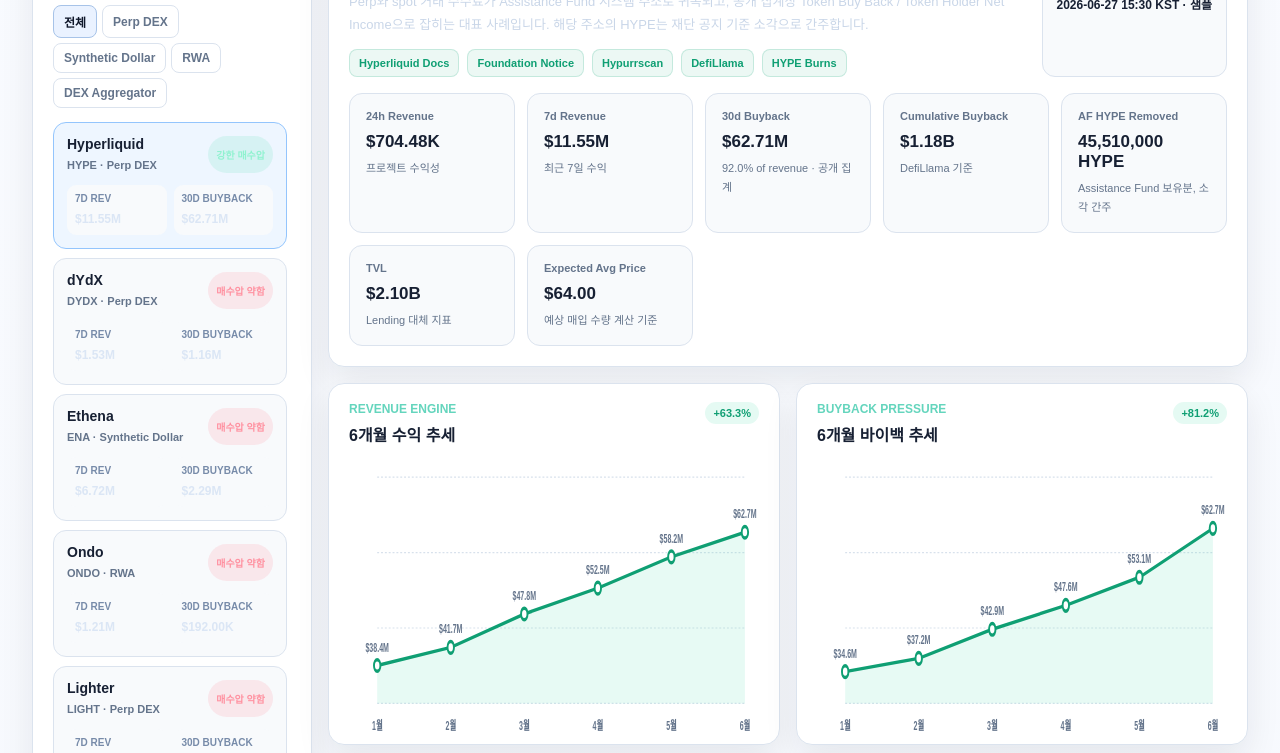
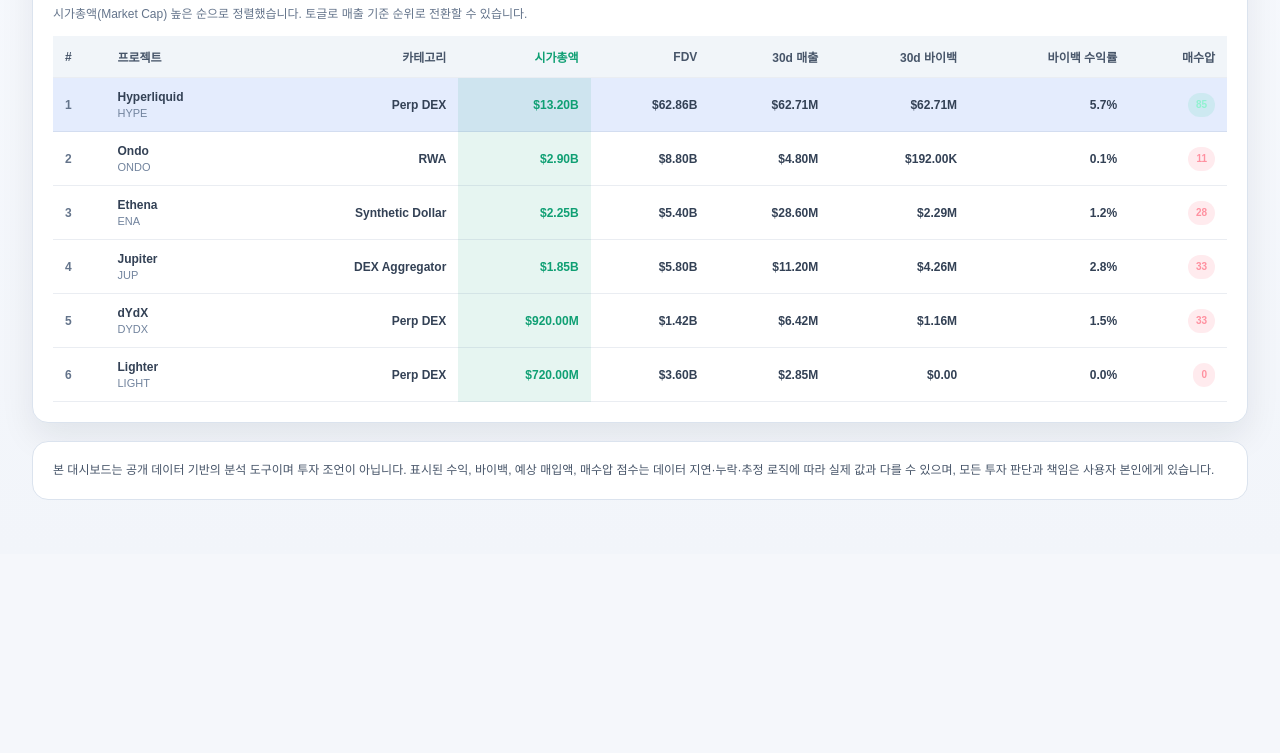
Before and after one commit to cookiee0409/crypto_dashboard, a plain HTML site: page index.html in a window 1280 px wide. Shown: the part 554-1307 px from the top of the page. After the commit the page ends 1108 px from the top, so only its background shows below. Drawn offline with Linux system fonts and the light colour scheme.

Commit message:
Add files via upload

```diff
--- a/app.js
+++ b/app.js
@@ -22,7 +22,8 @@
   selectedProjectId: "hyperliquid",
   category: "전체",
   search: "",
-  activeTab: "dashboard",
+  activeTab: "home",
+  homeRank: "marketCap",
   compareSort: "revenue",
   isRefreshing: false,
   status: "샘플 데이터 표시 중 · 데이터 새로고침을 누르면 공개 API 연동을 시도합니다.",
@@ -299,6 +300,77 @@
       </article>
     `)
     .join("");
+}
+
+function homeRankValue(project, key) {
+  if (key === "revenue") return Number(project.thirtyDay?.revenue) || 0;
+  return Number(project.marketCap) || 0;
+}
+
+function renderHome() {
+  const key = state.homeRank;
+  $$("#homeRankToggle .chip").forEach((chip) => chip.classList.toggle("active", chip.dataset.rank === key));
+
+  const caption = {
+    marketCap: "시가총액(Market Cap) 높은 순으로 정렬했습니다. 토글로 매출 기준 순위로 전환할 수 있습니다.",
+    revenue: "최근 30일 프로토콜 매출 높은 순으로 정렬했습니다. 토글로 시가총액 기준 순위로 전환할 수 있습니다.",
+  };
+  $("#homeRankCaption").textContent = caption[key];
+
+  const sorted = [...projects].sort((a, b) => homeRankValue(b, key) - homeRankValue(a, key));
+  const mcapActive = key === "marketCap" ? " rank-active" : "";
+  const revenueActive = key === "revenue" ? " rank-active" : "";
+
+  const head = `
+    <thead>
+      <tr>
+        <th>#</th>
+        <th>프로젝트</th>
+        <th>카테고리</th>
+        <th class="num${mcapActive}">시가총액</th>
+        <th class="num">FDV</th>
+        <th class="num${revenueActive}">30d 매출</th>
+        <th class="num">30d 바이백</th>
+        <th class="num">바이백 수익률</th>
+        <th>매수압</th>
+      </tr>
+    </thead>`;
+
+  const body = sorted
+    .map((project, index) => {
+      const derived = applyDerivedSignal(project);
+      return `
+        <tr class="rank-row ${project.id === state.selectedProjectId ? "active" : ""}" data-project-id="${escapeHtml(project.id)}" tabindex="0" role="button" aria-label="${escapeHtml(project.name)} 상세 보기">
+          <td class="rank-num">${index + 1}</td>
+          <td class="rank-name">${escapeHtml(project.name)}<span class="subtext">${escapeHtml(project.token)}</span></td>
+          <td>${escapeHtml(project.category)}</td>
+          <td class="num${mcapActive}">${formatCurrency(project.marketCap)}</td>
+          <td class="num">${formatCurrency(project.fdv)}</td>
+          <td class="num${revenueActive}">${formatCurrency(project.thirtyDay.revenue)}</td>
+          <td class="num">${formatCurrency(project.thirtyDay.buyback)}</td>
+          <td class="num">${formatPercent(getBuybackYield(project))}</td>
+          <td><span class="pill ${derived.signalType}" title="${escapeHtml(derived.signal)}">${derived.score}</span></td>
+        </tr>
+      `;
+    })
+    .join("");
+
+  $("#homeTable").innerHTML = `${head}<tbody>${body}</tbody>`;
+
+  $$("#homeTable .rank-row").forEach((row) => {
+    const open = () => {
+      state.selectedProjectId = row.dataset.projectId;
+      state.activeTab = "dashboard";
+      render();
+    };
+    row.addEventListener("click", open);
+    row.addEventListener("keydown", (event) => {
+      if (event.key === "Enter" || event.key === " ") {
+        event.preventDefault();
+        open();
+      }
+    });
+  });
 }
 
 function renderCategoryFilter() {
@@ -738,7 +810,7 @@
     tab.setAttribute("aria-selected", String(active));
   });
 
-  ["dashboard", "compare", "buybacks", "settings"].forEach((tabId) => {
+  ["home", "dashboard", "compare", "buybacks", "settings"].forEach((tabId) => {
     const el = $(`#${tabId}Tab`);
     if (el) el.classList.toggle("hidden", tabId !== state.activeTab);
   });
@@ -768,6 +840,7 @@
   const selectedProject = getSelectedProject();
   renderDataStatus();
   renderSummaryCards();
+  renderHome();
   renderCategoryFilter();
   renderProjectList();
   renderProjectHero(selectedProject);
@@ -803,6 +876,13 @@
     state.compareSort = event.target.value;
     renderCompareTable();
   });
+
+  $$("#homeRankToggle .chip").forEach((chip) => {
+    chip.addEventListener("click", () => {
+      state.homeRank = chip.dataset.rank;
+      renderHome();
+    });
+  });
 }
 
 initEvents();
--- a/index.html
+++ b/index.html
@@ -23,7 +23,8 @@
       </header>
 
       <nav class="tabs" aria-label="대시보드 탭" role="tablist">
-        <button class="tab active" data-tab="dashboard" id="tab-dashboard" role="tab" aria-controls="dashboardTab" aria-selected="true">대시보드</button>
+        <button class="tab active" data-tab="home" id="tab-home" role="tab" aria-controls="homeTab" aria-selected="true">홈</button>
+        <button class="tab" data-tab="dashboard" id="tab-dashboard" role="tab" aria-controls="dashboardTab" aria-selected="false">대시보드</button>
         <button class="tab" data-tab="buybacks" id="tab-buybacks" role="tab" aria-controls="buybacksTab" aria-selected="false">프로젝트 상세</button>
         <button class="tab" data-tab="compare" id="tab-compare" role="tab" aria-controls="compareTab" aria-selected="false">프로젝트 비교</button>
         <button class="tab" data-tab="settings" id="tab-settings" role="tab" aria-controls="settingsTab" aria-selected="false">설정</button>
@@ -33,7 +34,26 @@
         <section class="summary-grid" id="summaryCards" aria-label="핵심 지표"></section>
         <p class="data-status" id="dataStatus" role="status">샘플 데이터 표시 중 · 데이터 새로고침을 누르면 공개 API 연동을 시도합니다.</p>
 
-        <section class="dashboard-layout" id="dashboardTab" role="tabpanel" aria-labelledby="tab-dashboard">
+        <section id="homeTab" role="tabpanel" aria-labelledby="tab-home">
+          <article class="panel table-card full-width">
+            <div class="panel-header">
+              <div>
+                <p class="panel-kicker">Project Ranking</p>
+                <h3>크립토 프로젝트 랭킹</h3>
+              </div>
+              <div class="rank-toggle" id="homeRankToggle" role="group" aria-label="랭킹 기준">
+                <button class="chip active" data-rank="marketCap" type="button">시가총액</button>
+                <button class="chip" data-rank="revenue" type="button">매출</button>
+              </div>
+            </div>
+            <p class="rank-caption" id="homeRankCaption"></p>
+            <div class="table-scroll">
+              <table id="homeTable"></table>
+            </div>
+          </article>
+        </section>
+
+        <section class="dashboard-layout hidden" id="dashboardTab" role="tabpanel" aria-labelledby="tab-dashboard">
           <aside class="panel sidebar-panel">
             <div class="panel-header compact">
               <div>
--- a/styles.css
+++ b/styles.css
@@ -1321,3 +1321,54 @@
   color: #475569;
   background: #ffffff;
 }
+
+/* Home ranking screen */
+.rank-toggle {
+  display: flex;
+  gap: 6px;
+}
+
+.rank-caption {
+  margin: 0 20px 12px;
+  color: var(--muted);
+  font-size: 12px;
+  line-height: 1.6;
+}
+
+#homeTable td.num,
+#homeTable th.num {
+  text-align: right;
+}
+
+#homeTable .rank-num {
+  color: var(--muted);
+  font-weight: 800;
+}
+
+#homeTable .rank-name strong,
+#homeTable .rank-name {
+  font-weight: 800;
+}
+
+#homeTable th.rank-active {
+  color: var(--green);
+}
+
+#homeTable td.rank-active {
+  color: var(--green);
+  font-weight: 800;
+  background: color-mix(in srgb, var(--green) 10%, transparent);
+}
+
+.rank-row {
+  cursor: pointer;
+}
+
+.rank-row.active {
+  background: color-mix(in srgb, var(--blue) 12%, transparent);
+}
+
+.rank-row:focus-visible {
+  outline: 2px solid var(--blue);
+  outline-offset: -2px;
+}
```
